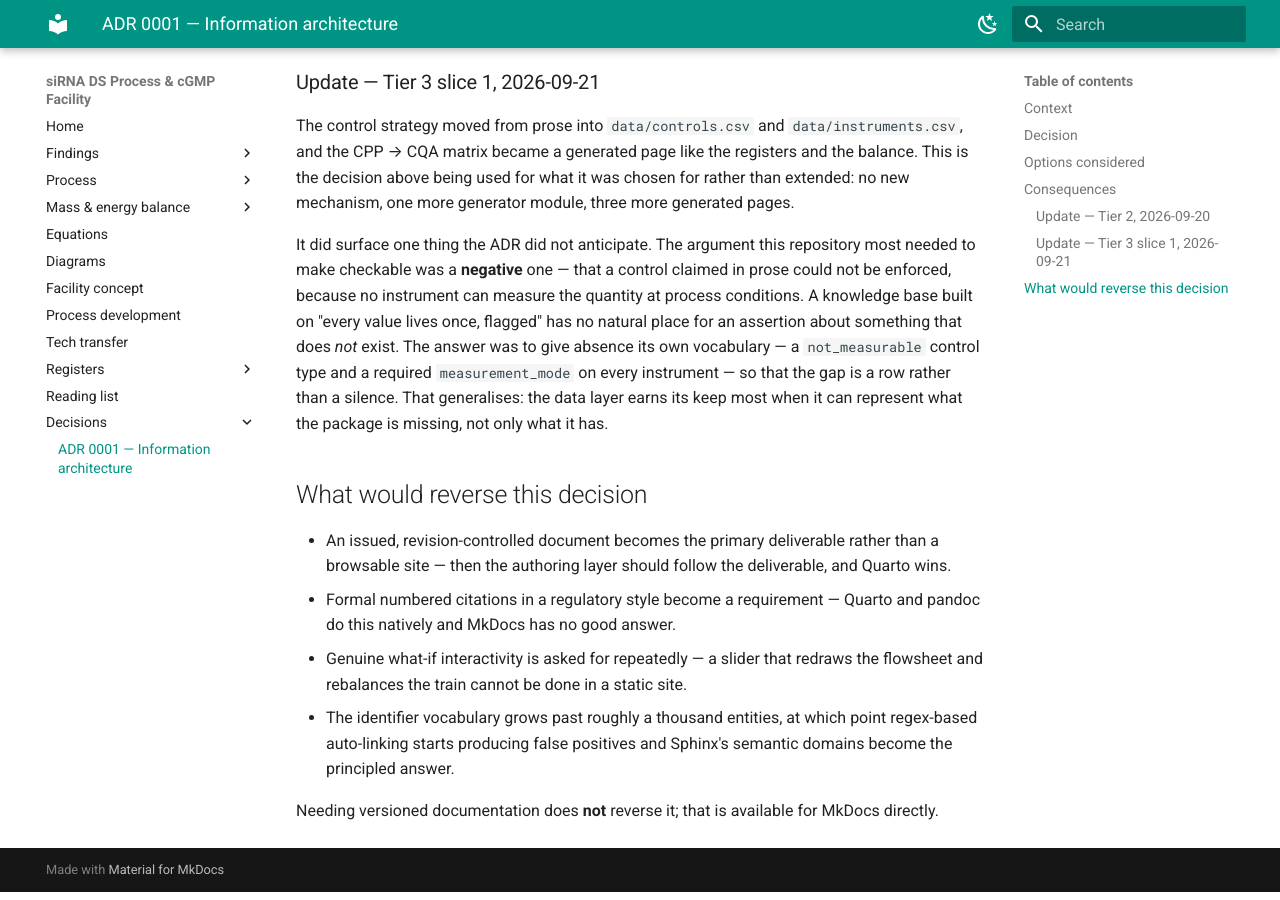
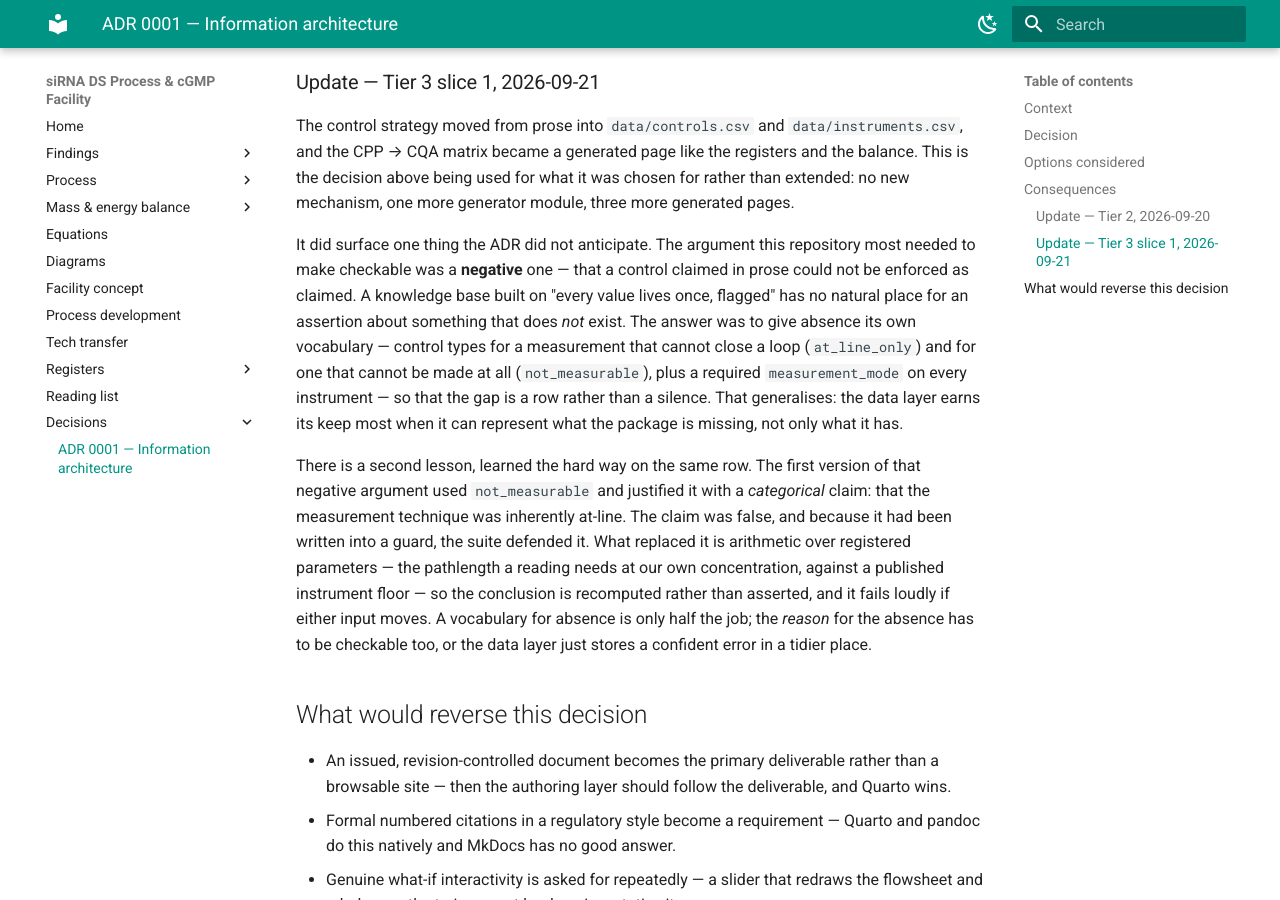
Before and after one commit to theqtl/HelloWorld, an MkDocs documentation site: the page built from docs/adr/0001-information-architecture.md, in a window 1280 px wide and 900 px high, scrolled down 2936 px. Built offline with MkDocs 1.6.1 and Material for MkDocs 9.7.7, drawn with Linux system fonts in a browser that asks for light colours; comment, search, counter and statistics services are not loaded.

Commit message:
Catch two more places the refuted claim published, and the plan that specified it
Found while re-checking before merge. The earlier sweep grepped for the English
phrasing of the refuted inference ("at-line, not in-line", "cannot be read in
line") and so missed prose that carried the same claim in different words. The
right marker was the control type itself. Grepping `not_measurable` finds what
the phrase search could not:

- README.md - the repository front page - still said the slice made
  representable "a control for a quantity nobody can measure at process
  conditions (not_measurable, Q-042)". Doubly wrong after the correction:
  not_measurable has no rows, and Q-042 is at_line_only.
- docs/adr/0001-information-architecture.md, a page in the site nav, still gave
  not_measurable as the answer to how the data layer represents absence,
  justified by "no instrument can measure the quantity at process conditions".
- gen/build.py's controls-register intro defined control_type for the reader
  without mentioning at_line_only at all - the only one of the three that has
  any rows.

All three are corrected, and README and the ADR now carry the lesson rather
than just the fixed wording: a guard is only as good as the claim it encodes,
and the reason for an absence has to be checkable too, or the data layer stores
a confident error in a tidier place.

TIER3-SLICE1-PLAN.md gets a fourth supersession note. Its sections B and E
specify the not_measurable treatment and the guard that encoded the false
invariant, so the document cannot be read as written any more. It is kept
rather than edited, because the point of it is the record.

Count of places the refuted inference appeared: ELEVEN, not the nine reported
in the previous commit. Two of the eleven would have published.

Verified by execution: pytest 71 passed; python -m gen.build exit 0; mkdocs
build --strict exit 0. Confirmed the corrected control_type explanation renders
on docs/registers/controls.md.

Co-Authored-By: Claude Opus 5 <noreply@anthropic.com>
Claude-Session: https://claude.ai/code/session_01GpiL4wv7AoYcMckDJgJvSF

```diff
--- a/docs/adr/0001-information-architecture.md
+++ b/docs/adr/0001-information-architecture.md
@@ -116,13 +116,22 @@ above being used for what it was chosen for rather than extended: no new mechani
 generator module, three more generated pages.
 
 It did surface one thing the ADR did not anticipate. The argument this repository most needed to
-make checkable was a **negative** one — that a control claimed in prose could not be enforced,
-because no instrument can measure the quantity at process conditions. A knowledge base built on
-"every value lives once, flagged" has no natural place for an assertion about something that does
-*not* exist. The answer was to give absence its own vocabulary — a `not_measurable` control type
-and a required `measurement_mode` on every instrument — so that the gap is a row rather than a
-silence. That generalises: the data layer earns its keep most when it can represent what the
-package is missing, not only what it has.
+make checkable was a **negative** one — that a control claimed in prose could not be enforced as
+claimed. A knowledge base built on "every value lives once, flagged" has no natural place for an
+assertion about something that does *not* exist. The answer was to give absence its own vocabulary —
+control types for a measurement that cannot close a loop (`at_line_only`) and for one that cannot be
+made at all (`not_measurable`), plus a required `measurement_mode` on every instrument — so that the
+gap is a row rather than a silence. That generalises: the data layer earns its keep most when it can
+represent what the package is missing, not only what it has.
+
+There is a second lesson, learned the hard way on the same row. The first version of that negative
+argument used `not_measurable` and justified it with a *categorical* claim: that the measurement
+technique was inherently at-line. The claim was false, and because it had been written into a guard,
+the suite defended it. What replaced it is arithmetic over registered parameters — the pathlength a
+reading needs at our own concentration, against a published instrument floor — so the conclusion is
+recomputed rather than asserted, and it fails loudly if either input moves. A vocabulary for absence
+is only half the job; the *reason* for the absence has to be checkable too, or the data layer just
+stores a confident error in a tidier place.
 
 ## What would reverse this decision
 
```
Also changed, not shown: README.md (+11 -2 lines), TIER3-SLICE1-PLAN.md (+11 -0 lines), 1 other file.
